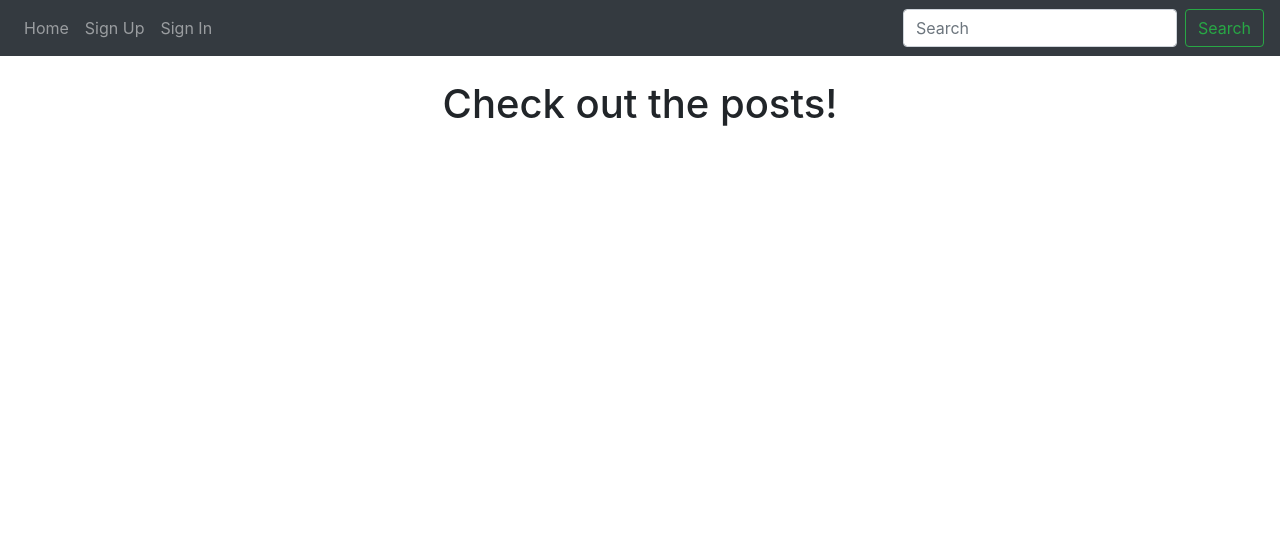
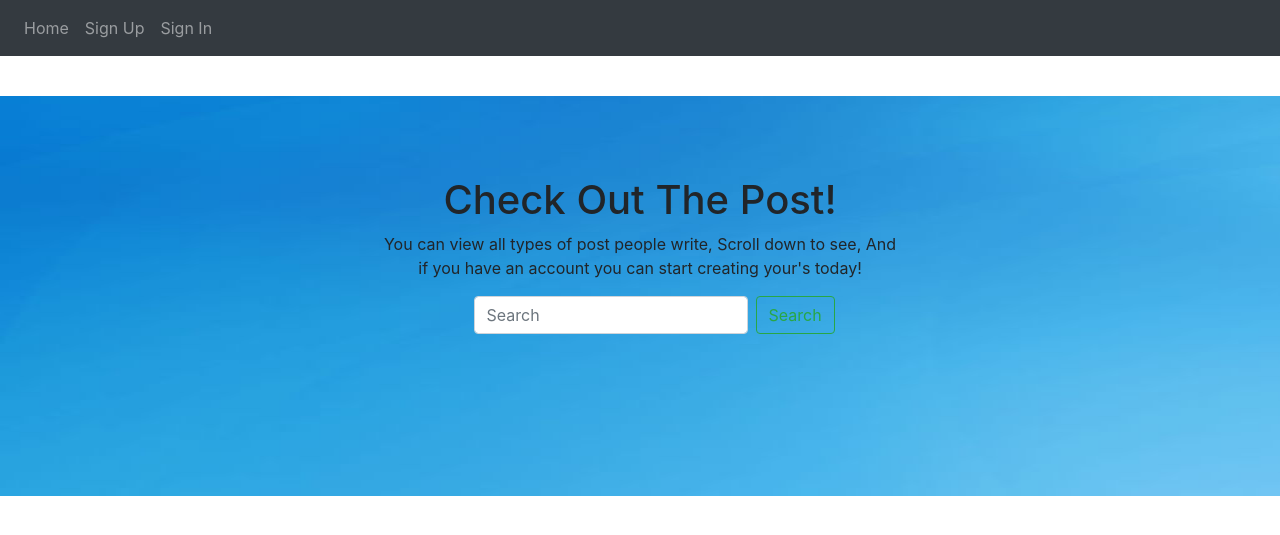
Before and after one commit to Blackice21/jd_blog, a Django app: page / in a window 1280 px wide. Shown: the top 535 px of the page. Run offline with Django 3.2, Linux system fonts and the light colour scheme; data that the repository does not hold is empty.

Commit message:
added styling to search and listings page

```diff
--- a/blog_pro/settings.py
+++ b/blog_pro/settings.py
@@ -126,8 +126,8 @@ USE_TZ = True
 # Static files (CSS, JavaScript, Images)
 # https://docs.djangoproject.com/en/3.1/howto/static-files/
 STATIC_URL = '/static/'
-STATICFILES_DIR = [os.path.join(BASE_DIR,'blog_pro/static')]
-STATIC_ROOT = os.path.join(BASE_DIR, 'static')
+STATICFILES_DIRS = [os.path.join(BASE_DIR,'blog_pro/static/')]
+STATIC_ROOT = os.path.join(BASE_DIR, 'static/')
 
 # Media files
 MEDIA_ROOT = os.path.join(BASE_DIR, 'media')
--- /dev/null
+++ b/blog_pro/static/bg.css
@@ -0,0 +1,7 @@
+.bg {
+    background-image: url('bg_imgblue.jpg');
+    background-repeat: no-repeat;
+    background-size: 19in 400px ;
+    background-position-y: 1in;
+
+}
--- a/templates/Post/post_m_list.html
+++ b/templates/Post/post_m_list.html
@@ -1,16 +1,29 @@
 {% extends 'base.html' %}
+{% load static %}
 {% block title %}
     list
 {% endblock title %}
-
+{% block background %}class='bg'{% endblock background %}
 {% block content %}
-    <div class=container>
-        <h1 class='text-center'>Check out the posts!</h1>
+        <section class="py-5 text-center container">
+            <div class="row py-lg-5">
+              <div class="col-lg-6 col-md-8 mx-auto">
+                <h1 class="fw-light">Check Out The Post!</h1>
+                <p class>You can view all types of post people write, Scroll down to see, And if you have an account you can start creating your's today!</p>
+                <p>
+                  <form style="padding-left: 1in;" method="GET" action="{% url 'search' %}" class="form-inline mt-2 mt-md-0">
+                    <input class="form-control mr-sm-2" name="keywords" type="text" placeholder="Search" aria-label="Search">
+                    <button class="btn btn-outline-success my-2 my-sm-0" type="submit">Search</button>
+                  </form>
+                </p>
+              </div>
+            </div>
+          </section>
         <div class="row">
             {% for object in object_list %}
-            <div class="col-4" >
-                <div class="card" style="width: 18rem;">
-                    <img src="{{ object.thumbnail.url }}" class="card-img-top" alt="...">
+            <div style="padding-top: .9in;" class="col-4" >
+                <div class="card" style="height: 4.6in; background-color:lavender;">
+                    <div  class="card-img-top"><img width="349.5px" height="200px" src="{{ object.thumbnail.url }}" alt="..."></div>
                     <div class="card-body">
                         <a href="{{ object.get_absolute_url }}"><h5 class="card-title">{{object.title|title}}</h5> </a>
                         <p class="card-text">{{object.content|truncatechars:5}}</p>
@@ -23,5 +36,5 @@
             </div>
             {% endfor %}
         </div>
-    </div>
+      </div>
 {% endblock content %}
--- a/templates/base.html
+++ b/templates/base.html
@@ -1,3 +1,4 @@
+{% load static %}
 <!doctype html>
 <html lang="en">
   <head>
@@ -11,26 +12,15 @@
     {% endblock extra_head %}
     <link rel="stylesheet" href="https://cdn.jsdelivr.net/npm/bootstrap@4.5.3/dist/css/bootstrap.min.css" integrity="sha384-TX8t27EcRE3e/ihU7zmQxVncDAy5uIKz4rEkgIXeMed4M0jlfIDPvg6uqKI2xXr2" crossorigin="anonymous">
     <link rel="stylesheet" href="https://use.fontawesome.com/releases/v5.15.1/css/all.css" integrity="sha384-vp86vTRFVJgpjF9jiIGPEEqYqlDwgyBgEF109VFjmqGmIY/Y4HV4d3Gp2irVfcrp" crossorigin="anonymous">
-
-
-
-    <!-- Favicons -->
-    <link rel="apple-touch-icon" href="/docs/4.5/assets/img/favicons/apple-touch-icon.png" sizes="180x180">
-    <link rel="icon" href="/docs/4.5/assets/img/favicons/favicon-32x32.png" sizes="32x32" type="image/png">
-    <link rel="icon" href="/docs/4.5/assets/img/favicons/favicon-16x16.png" sizes="16x16" type="image/png">
-    <link rel="manifest" href="/docs/4.5/assets/img/favicons/manifest.json">
-    <link rel="mask-icon" href="/docs/4.5/assets/img/favicons/safari-pinned-tab.svg" color="#563d7c">
-    <link rel="icon" href="/docs/4.5/assets/img/favicons/favicon.ico">
-    <meta name="msapplication-config" content="/docs/4.5/assets/img/favicons/browserconfig.xml">
-    <meta name="theme-color" content="#563d7c">
+    <link rel="stylesheet" href="{% static 'bg.css' %}">
   </head>
 
-  <body>
+<body {% block background %}{% endblock background %}>
   <nav class="navbar navbar-expand-md navbar-dark bg-dark mb-4">
-
     <button class="navbar-toggler" type="button" data-toggle="collapse" data-target="#navbarCollapse" aria-controls="navbarCollapse" aria-expanded="false" aria-label="Toggle navigation">
       <span class="navbar-toggler-icon"></span>
     </button>
+
     <div class="collapse navbar-collapse" id="navbarCollapse">
       <ul class="navbar-nav mr-auto">
         {% if user.is_authenticated %}
@@ -55,10 +45,6 @@
         </li>
         {% endif %}
       </ul>
-    <form method="GET" action="{% url 'search' %}" class="form-inline mt-2 mt-md-0">
-      <input class="form-control mr-sm-2" name="keywords" type="text" placeholder="Search" aria-label="Search">
-      <button class="btn btn-outline-success my-2 my-sm-0" type="submit">Search</button>
-    </form>
     </div>
 </nav>
 {% if messages %}
```
Also changed, not shown: templates/Post/search.html (+33 -9 lines), blog_pro/static/bg_imgblue.jpg (added). Lines whose indentation alone changed are shown as unchanged.
